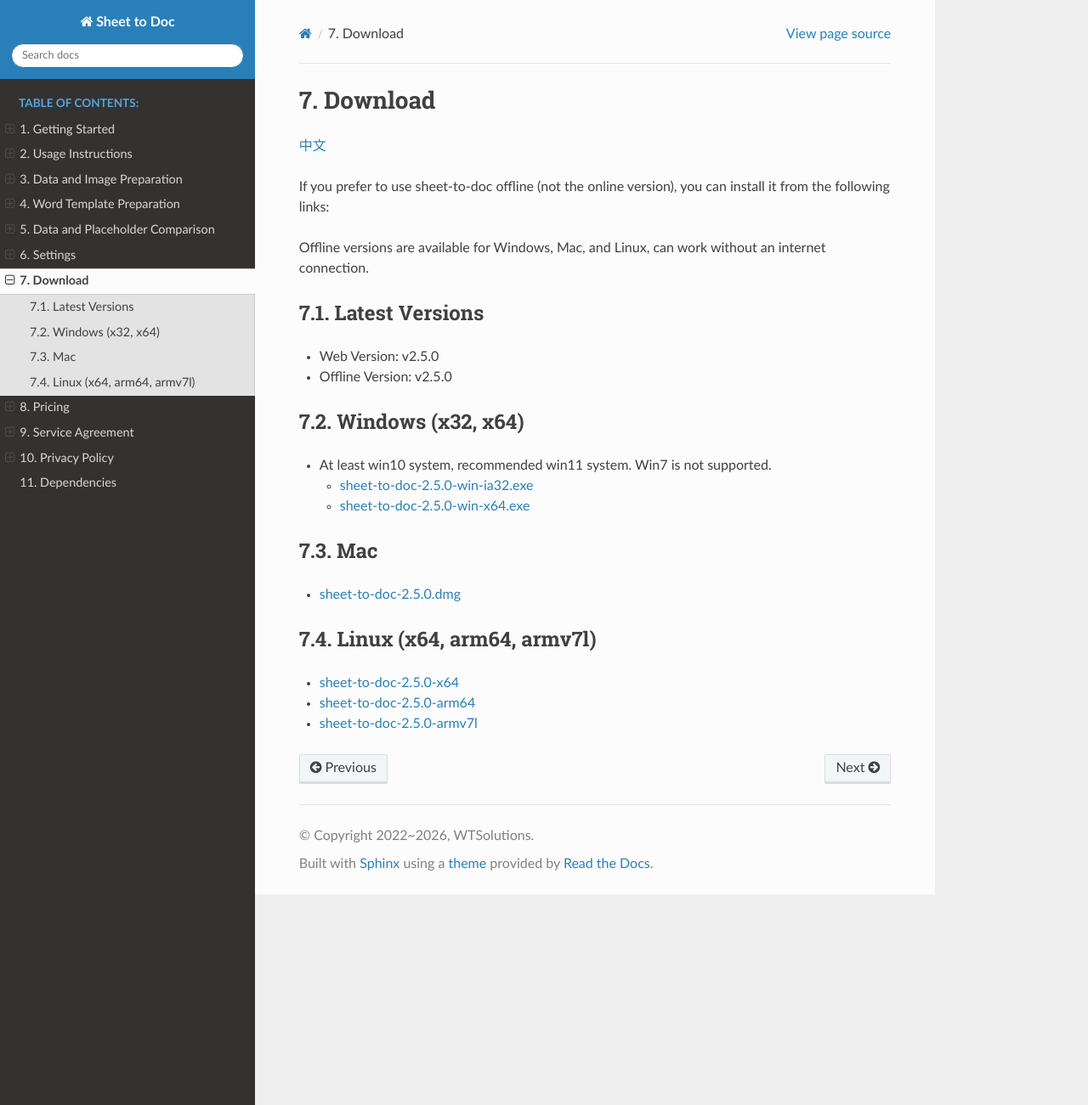
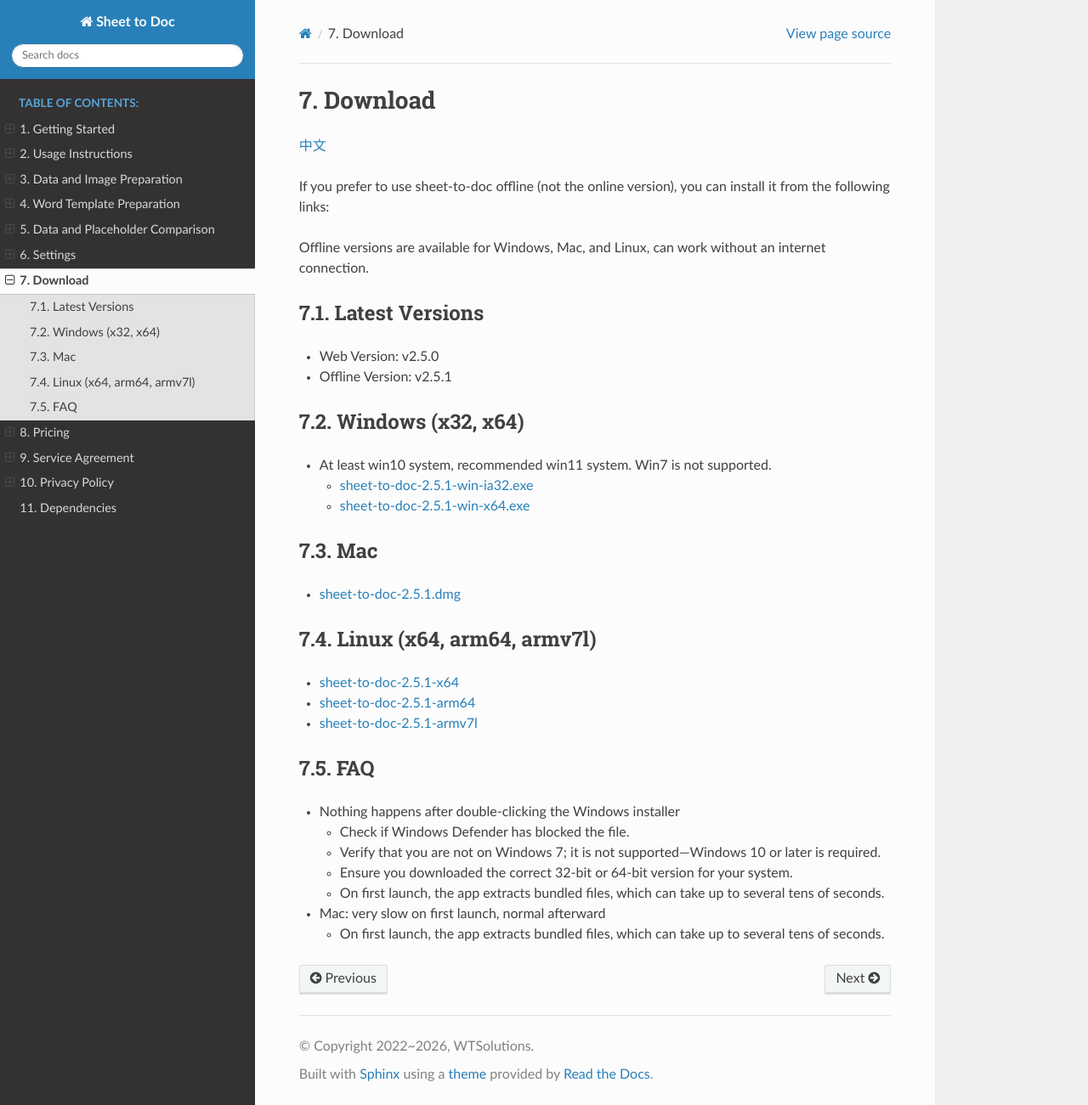
Before and after one commit to he-yang/sheet-to-doc, a Sphinx documentation site: the page built from source/Download.md, in a window 1280 px wide and 1301 px high. Shown: the whole window at 85% size. Built offline with Sphinx 7.4.7 and the Read the Docs theme 3.1.0, drawn with Linux system fonts in a browser that asks for light colours; pages that are not in the unit, such as notebooks, are missing from menus.

Commit message:
update to 2.5.1

```diff
--- a/source/Download.md
+++ b/source/Download.md
@@ -21,17 +21,27 @@ Offline versions are available for Windows, Mac, and Linux, can work without an
 
 ## Latest Versions
 - Web Version: v2.5.0
-- Offline Version: v2.5.0
+- Offline Version: v2.5.1
 
 ## Windows (x32, x64)
 - At least win10 system, recommended win11 system. Win7 is not supported.
-  - [sheet-to-doc-2.5.0-win-ia32.exe](https://r2.wtsolutions.cn/sheet-to-doc-releases/Sheet-to-Doc-2.5.0-win-ia32.exe)
-  - [sheet-to-doc-2.5.0-win-x64.exe](https://r2.wtsolutions.cn/sheet-to-doc-releases/Sheet-to-Doc-2.5.0-win-x64.exe)
+  - [sheet-to-doc-2.5.1-win-ia32.exe](https://r2.wtsolutions.cn/sheet-to-doc-releases/Sheet-to-Doc-2.5.1-win-ia32.exe)
+  - [sheet-to-doc-2.5.1-win-x64.exe](https://r2.wtsolutions.cn/sheet-to-doc-releases/Sheet-to-Doc-2.5.1-win-x64.exe)
 
 ## Mac
-  - [sheet-to-doc-2.5.0.dmg](https://r2.wtsolutions.cn/sheet-to-doc-releases/Sheet-to-Doc-2.5.0.dmg)
+  - [sheet-to-doc-2.5.1.dmg](https://r2.wtsolutions.cn/sheet-to-doc-releases/Sheet-to-Doc-2.5.1.dmg)
 
 ## Linux (x64, arm64, armv7l)
-  - [sheet-to-doc-2.5.0-x64](https://r2.wtsolutions.cn/sheet-to-doc-releases/Sheet-to-Doc-2.5.0.AppImage)
-  - [sheet-to-doc-2.5.0-arm64](https://r2.wtsolutions.cn/sheet-to-doc-releases/Sheet-to-Doc-2.5.0-arm64.AppImage)
-  - [sheet-to-doc-2.5.0-armv7l](https://r2.wtsolutions.cn/sheet-to-doc-releases/Sheet-to-Doc-2.5.0-armv7l.AppImage)
+  - [sheet-to-doc-2.5.1-x64](https://r2.wtsolutions.cn/sheet-to-doc-releases/Sheet-to-Doc-2.5.1.AppImage)
+  - [sheet-to-doc-2.5.1-arm64](https://r2.wtsolutions.cn/sheet-to-doc-releases/Sheet-to-Doc-2.5.1-arm64.AppImage)
+  - [sheet-to-doc-2.5.1-armv7l](https://r2.wtsolutions.cn/sheet-to-doc-releases/Sheet-to-Doc-2.5.1-armv7l.AppImage)
+
+## FAQ
+
+- Nothing happens after double-clicking the Windows installer
+  - Check if Windows Defender has blocked the file.
+  - Verify that you are not on Windows 7; it is not supported—Windows 10 or later is required.
+  - Ensure you downloaded the correct 32-bit or 64-bit version for your system.
+  - On first launch, the app extracts bundled files, which can take up to several tens of seconds.
+- Mac: very slow on first launch, normal afterward
+  - On first launch, the app extracts bundled files, which can take up to several tens of seconds.
--- a/source/conf.py
+++ b/source/conf.py
@@ -9,7 +9,7 @@
 project = 'Sheet to Doc'
 copyright = '2022~2026, WTSolutions'
 author = 'WTSolutions'
-release = '2.5.0.0'
+release = '2.5.1.0'
 
 # -- General configuration ---------------------------------------------------
 # https://www.sphinx-doc.org/en/master/usage/configuration.html#general-configuration
```
Also changed, not shown: source/changlog.md (+3 -0 lines).
